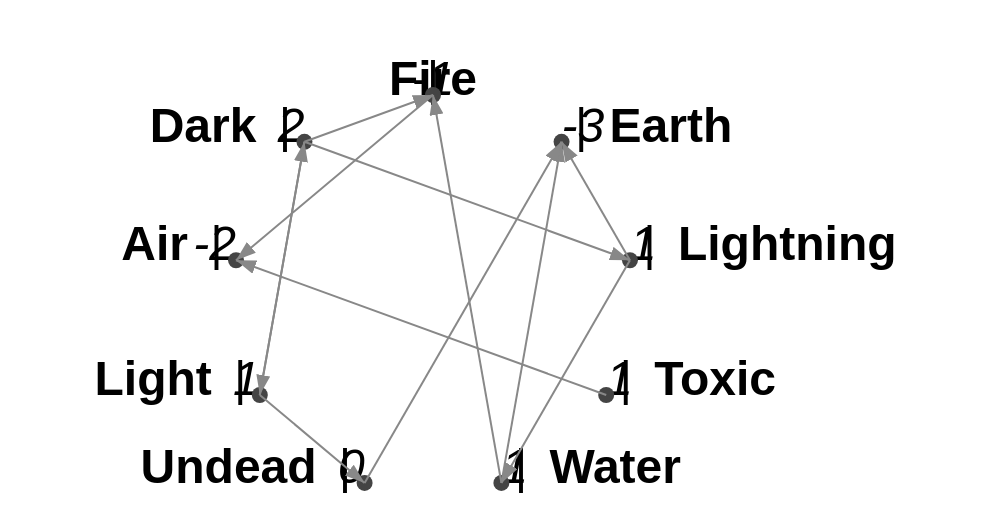
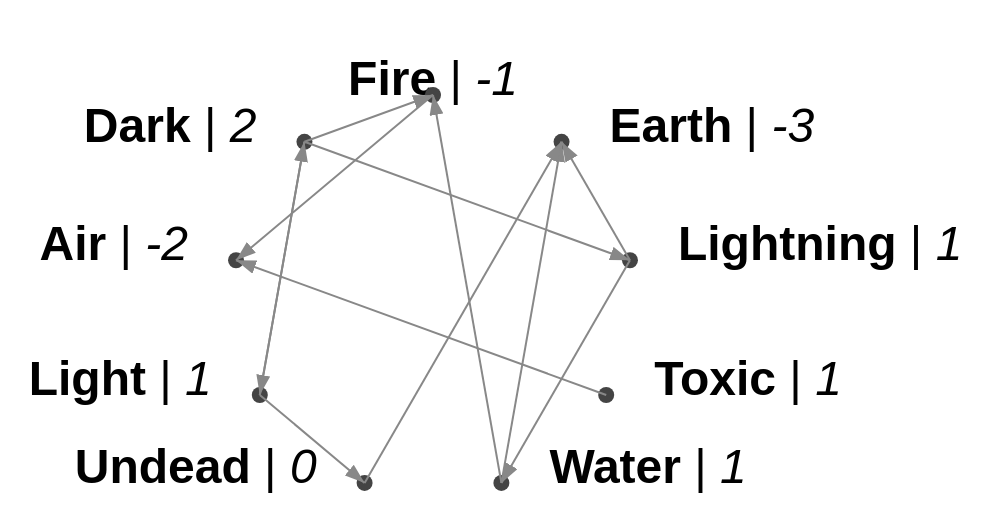
Before and after one commit to JactusTheCactus/breeder, a plain HTML site: page chord.html in a window 1280 px wide. Shown: the part 163-694 px from the top of the page, without its empty margins (215-1205 px from the left). Drawn offline with Linux system fonts and the light colour scheme.

Commit message:
Update chord.html

```diff
--- a/chord.html
+++ b/chord.html
@@ -129,7 +129,7 @@
     item.setAttribute("dy", dy); // vertical shift — use "1.2em" or similar to move to next line
     if (size) item.setAttribute("font-size", size);
     if (fill) item.setAttribute("fill", fill);
-    item.setAttribute("x", labelEl.getAttribute("x")); // reset x so it doesn't indent
+    if (!dy) {item.setAttribute("x", labelEl.getAttribute("x"));} // reset x so it doesn't indent
     item.setAttribute("data-point", i);
     labelEl.appendChild(item);
 }
```
